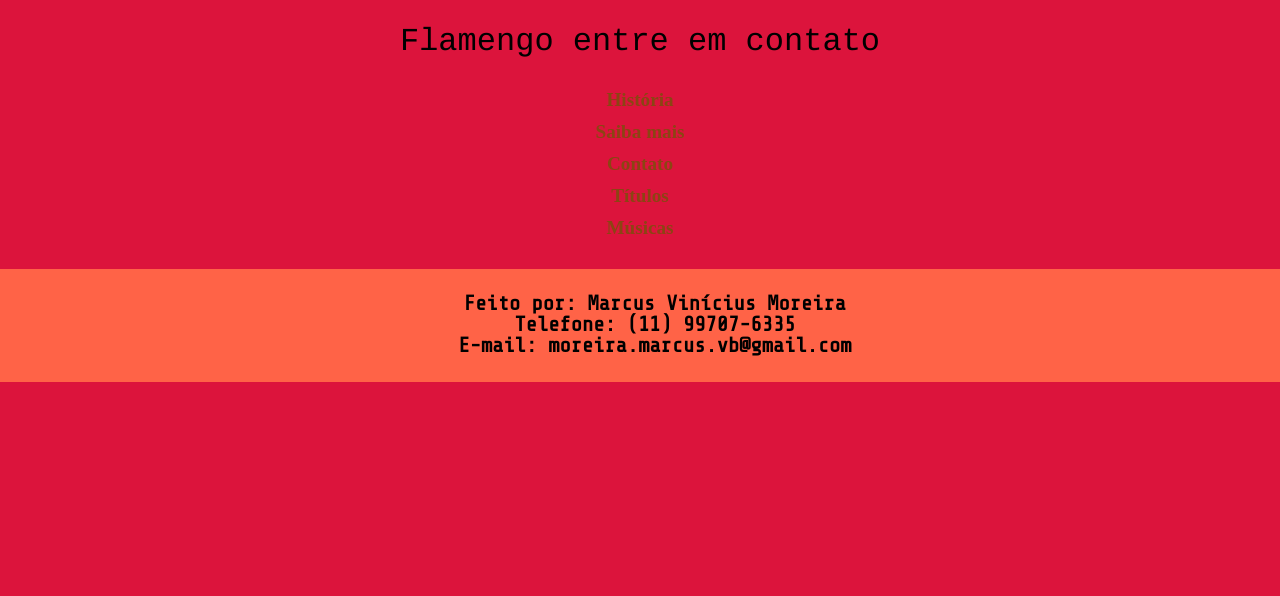
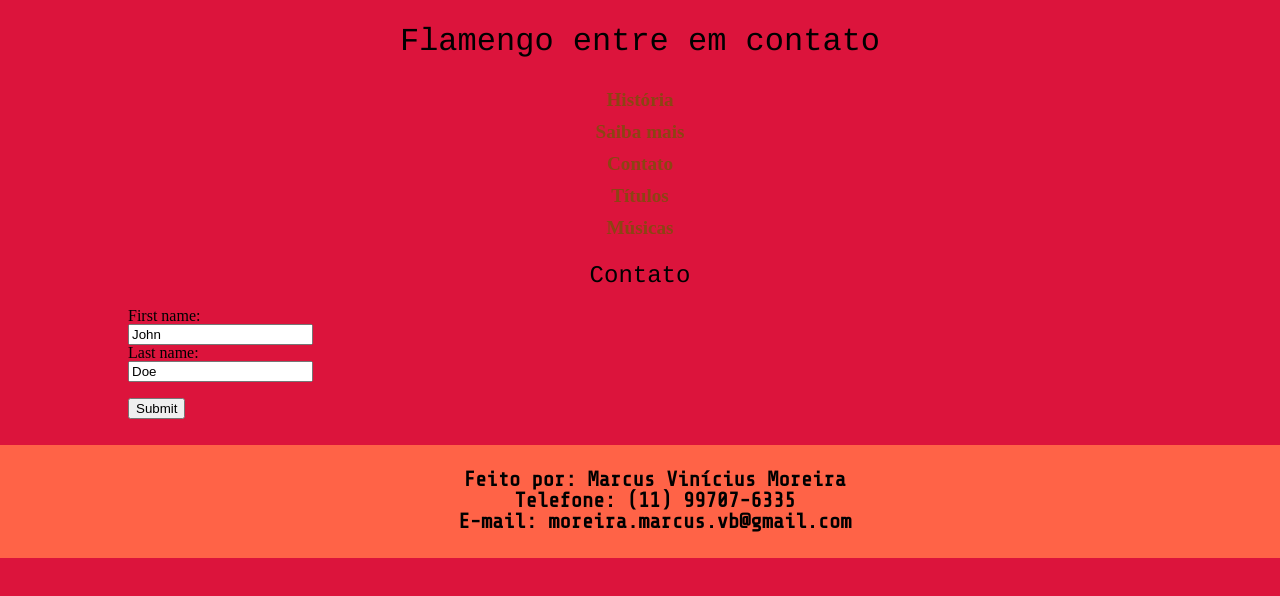
Before and after one commit to MarcusMoreria/MeuPrimeiroSite, a plain HTML site: page contato.html in a window 1280 px wide. Drawn offline with nearby package versions, Linux system fonts and the light colour scheme.

Commit message:
Add files via upload

```diff
--- a/contato.html
+++ b/contato.html
@@ -22,7 +22,7 @@
                         <li><a href="index.html#História_Fla">História</a></li>
                         <li><a href="index.html#saiba_mais">Saiba mais</a></li>
                         <li><a href="contato.html">Contato</a></li>
-                        <li><a href="tabela.html">Títulos</a></li>
+                        <li><a href="titulos.html">Títulos</a></li>
                         <li><a href="audios.html">Músicas</a></li>
                     </ul>
                 </nav>
@@ -30,7 +30,14 @@
         </header>
         <div class="container">
             <section>
-
+                <h2>Contato</h2>
+                <form action="/action_page.php">
+                    <label for="fname">First name:</label><br>
+                    <input type="text" id="fname" name="fname" value="John"><br>
+                    <label for="lname">Last name:</label><br>
+                    <input type="text" id="lname" name="lname" value="Doe"><br><br>
+                    <input type="submit" value="Submit">
+                </form>
             </section>
             <section>
 
```
Also changed, not shown: audios.html (+2 -2 lines), index.html (+2 -2 lines), letra.html (+1 -1 lines), titulos.html (+1 -1 lines).
